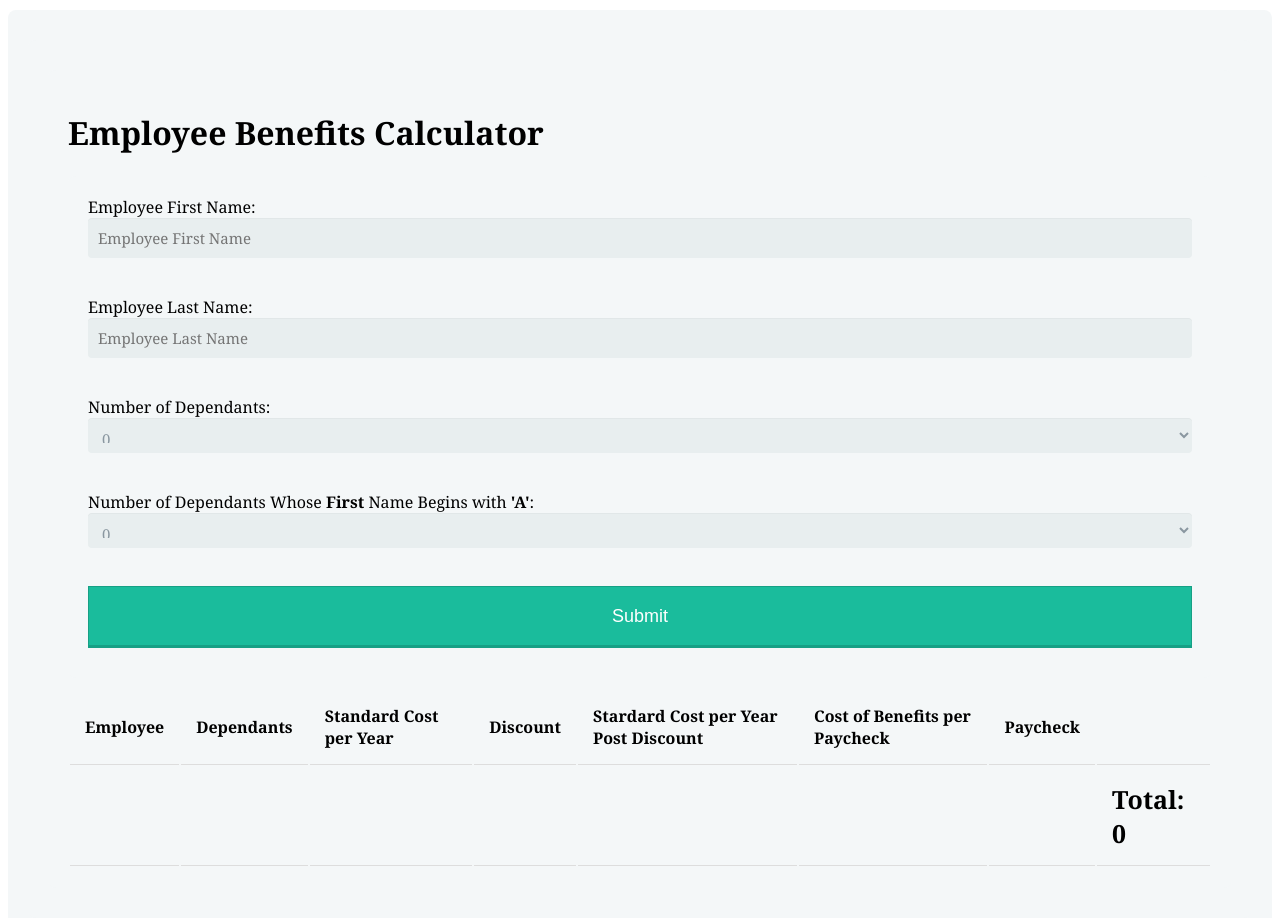
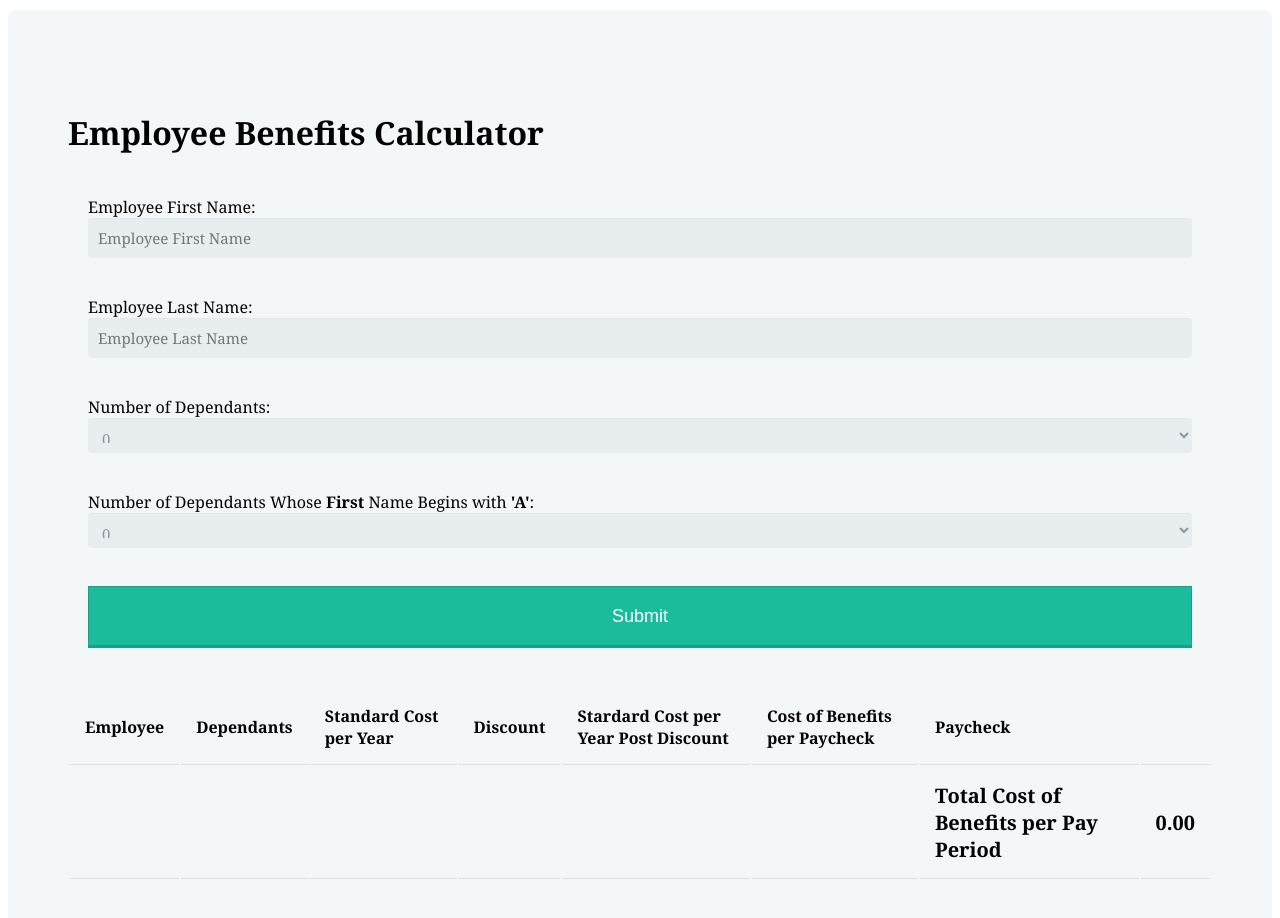
Before and after one commit to s3vanduine/ReactApplication, a React (Create React App) app: page / in a window 1280 px wide. Shown: the top 918 px of the page. Built offline with nearby package versions, Linux system fonts and the light colour scheme; the HTML template or start-up script is replaced by a standard one.

Commit message:
Working version 3.1

```diff
--- a/src/components/Employees.js
+++ b/src/components/Employees.js
@@ -5,11 +5,11 @@ import PropTypes from 'prop-types';
 class Employees extends React.Component {
 
   calculateTotal = (employees) => {
-    var totalPaychecks = 0
+    var total = 0
     employees.forEach(employee => {
-       totalPaychecks += employee.paycheckWithBenefits;
+       total += Number(employee.costOfBenefitsPerPaycheck);
     })
-    return totalPaychecks;
+    return total.toFixed(2);
   }
 
   render()
@@ -44,8 +44,8 @@ class Employees extends React.Component {
           <td></td>
           <td></td>
           <td></td>
-          <td></td>
-          <td>Total: {this.calculateTotal(this.props.employees)}</td>
+          <td>Total Cost of Benefits per Pay Period</td>
+          <td>{this.calculateTotal(this.props.employees)}</td>
         </tr>
         </tbody>
       </table>
--- a/src/index.css
+++ b/src/index.css
@@ -1,89 +1,11 @@
-/* * {
-  margin: 20;
-  padding: 20;
-  color: inherit;
-  box-sizing: inherit;
-}
-*:focus {
-  outline: none;
-}
-
-b {
-  padding: 0
-}
-
-html {
-  box-sizing: border-box;
-}
-
-body {
-  background-color: #ecf0f1;
-  font-family: 'Open Sans', sans-serif;
-  overflow: scroll;
-}
-
-h1, h2, h3, h4, h5 {
-  font-weight: normal;
-}
-
-.dropdown {
-  position: relative;
-  display: inline-block;
-}
-
-.dropdown-content {
-  position: inline;
-  background-color: #f9f9f9;
-  min-width: 50px;
-  box-shadow: 0px 8px 16px 0px rgba(0,0,0,0.2);
-  padding: 12px 16px;
-  z-index: 1;
-  margin-left: 5px;
-}*/
-
 th, td, tr {
   padding: 15px;
   text-align: left;
   border-bottom: 1px solid #ddd;
 }
-/*
-form {
-  display: block;
-}
-
-label{
-  display: block;
-  margin: 5px;
-  padding: 5px;
-}
-
-input {
-  display: inline;
-  box-shadow: 0px 8px 16px 0px rgba(0,0,0,0.2);
-  margin: 5px;
-  padding: 5px;
-}
-
-main {
-  display: block;
-  width: 100%;
-  height: 100%;
-  position: absolute;
-  top: 0;
-  left: 0;
-  z-index: 10;
-}
-
-.submit {
-  display: block;
-  margin-left: 15px;
-  padding: 5px;
-  font-size: 25px;
-}*/
-
 
 .total {
-  font-size: 25px;
+  font-size: 20px;
   font-weight: bold;
   border-bottom: none;
   padding: 10px;
@@ -177,10 +99,6 @@ td button {
 	margin-bottom: 5px;
 }
 
-/* h1 {
-  color: #61a8ff
-} */
-
 .form-style-5 input[type="submit"],
 .form-style-5 input[type="button"]
 {
```
